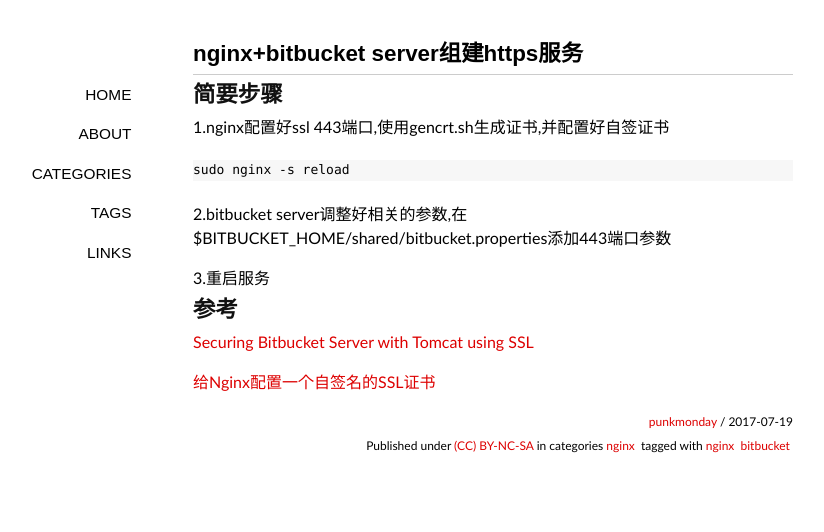
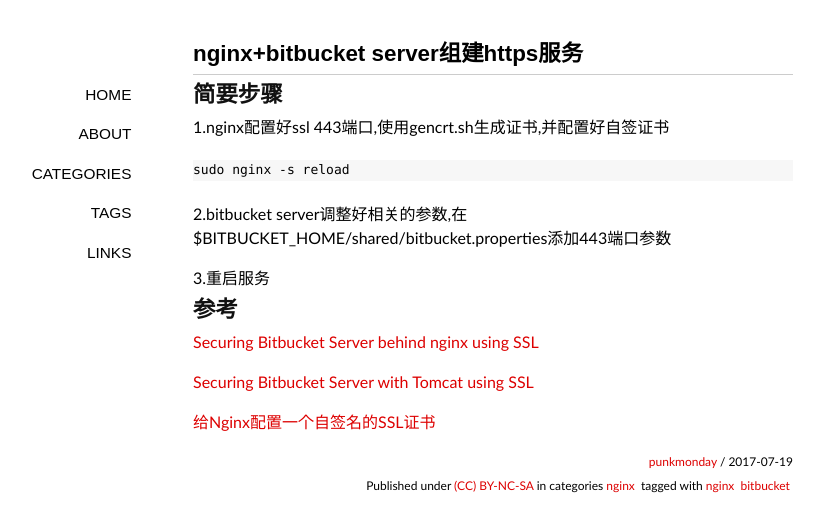
Before and after one commit to punkmonday/punkmonday.github.io, a Jekyll site: the page built from _posts/2017-07-19-nginx-bitbucket-server.md, in a window 1280 px wide. Shown: the top 532 px of the page, without its empty margins (147-971 px from the left). Built offline with Jekyll 4.4.1, drawn with Linux system fonts in a browser that asks for light colours; some web fonts are replaced; comment, search, counter and statistics services are not loaded.

Commit message:
Update 2017-07-19-nginx-bitbucket-server.md

```diff
--- a/_posts/2017-07-19-nginx-bitbucket-server.md
+++ b/_posts/2017-07-19-nginx-bitbucket-server.md
@@ -23,6 +23,8 @@
 
 ## 参考
 
+[Securing Bitbucket Server behind nginx using SSL](https://confluence.atlassian.com/bitbucketserver/securing-bitbucket-server-behind-nginx-using-ssl-776640112.html)
+
 [Securing Bitbucket Server with Tomcat using SSL](https://confluence.atlassian.com/bitbucketserver/securing-bitbucket-server-with-tomcat-using-ssl-776640127.html)
 
 [给Nginx配置一个自签名的SSL证书](https://www.liaoxuefeng.com/article/0014189023237367e8d42829de24b6eaf893ca47df4fb5e000)
```
